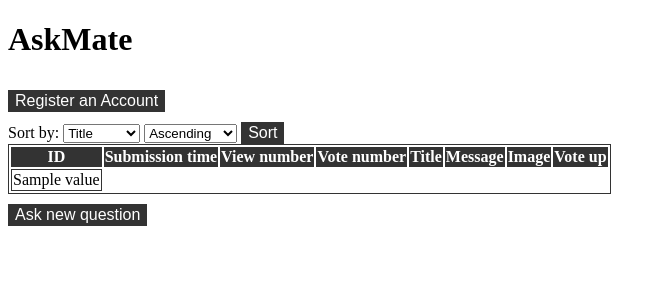
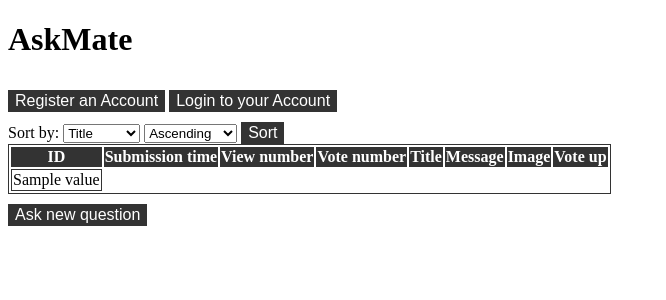
Before and after one commit to horvathsanyi/ask-mate-python, a Flask app: template templates/list.html in a window 1280 px wide. Shown: the top 300 px of the page, without its empty margins (0-666 px from the left). Run offline with Flask 2, Linux system fonts and the light colour scheme; the template is opened without the code that fills it: most values are stand-ins (such as "Sample title", 1, 10 or a date in 2020).

Commit message:
Worked on login

```diff
--- a/server.py
+++ b/server.py
@@ -160,6 +160,8 @@ def login():
         password = request.form['password']
         original_password = data_manager.check_password(username)
 
+        print(password, original_password)
+
         valid_password = util.verify_password(password, original_password)
 
         if valid_password:
--- a/templates/list.html
+++ b/templates/list.html
@@ -8,6 +8,8 @@
 <h1>AskMate</h1>
 
 <button name="button"><a href="{{ url_for('registration') }}">Register an Account</a></button>
+
+<button name="button"><a href="{{ url_for('login') }}">Login to your Account</a></button>
 
 <form action='/list' method='get'>
     <label for='sort_by'>Sort by:</label>
```
